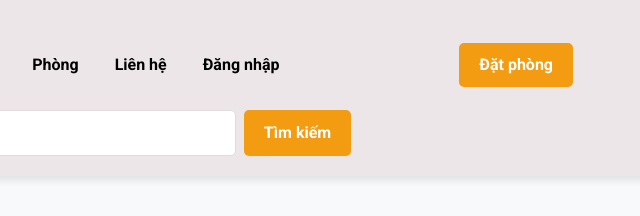
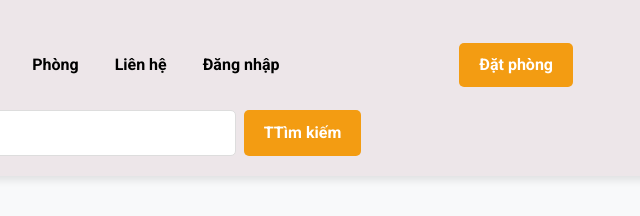
Before and after one commit to TilerNguyen123/Booking-kh-ch-s-n, a plain HTML site: page about/index.html in a window 1280 px wide. Shown: the top 216 px of the page, 625-1265 px from the left. Drawn offline with nearby package versions, Linux system fonts and the light colour scheme.

Commit message:
tao mới sửa ...

```diff
--- a/about/index.html
+++ b/about/index.html
@@ -7,7 +7,8 @@
     <title>Giới Thiệu - LuxStay</title>
     <link href="https://cdn.jsdelivr.net/npm/bootstrap@5.3.0-alpha1/dist/css/bootstrap.min.css" rel="stylesheet">
     <link rel="stylesheet" href="/customer/styles.css">
-    <link href="https://fonts.googleapis.com/css2?family=Roboto:wght@400;500;700&family=Lora:wght@400;700&display=swap" rel="stylesheet">
+    <link href="https://fonts.googleapis.com/css2?family=Roboto:wght@400;500;700&family=Lora:wght@400;700&display=swap"
+        rel="stylesheet">
 </head>
 
 <body>
@@ -59,8 +60,9 @@
             <div class="row justify-content-center">
                 <div class="col-md-8">
                     <form class="search-form d-flex">
-                        <input type="text" class="form-control me-2" placeholder="Tìm kiếm phòng..." aria-label="Tìm kiếm phòng">
-                        <button class="btn btn-warning" type="submit">Tìm kiếm</button>
+                        <input type="text" class="form-control me-2" placeholder="Tìm kiếm phòng..."
+                            aria-label="Tìm kiếm phòng">
+                        <button class="btn btn-warning" type="submit">TTìm kiếm</button>
                     </form>
                 </div>
             </div>
@@ -96,14 +98,16 @@
                     <div class="facility-item">
                         <img src="/image/wifi-158401_1280.webp" alt="" width="100%">
                         <h5>Wifi miễn phí</h5>
-                        <p>Chúng tôi cung cấp Wifi miễn phí tốc độ cao, đảm bảo bạn luôn kết nối với bạn bè và công việc.</p>
+                        <p>Chúng tôi cung cấp Wifi miễn phí tốc độ cao, đảm bảo bạn luôn kết nối với bạn bè và công
+                            việc.</p>
                     </div>
                 </div>
                 <div class="col-md-4">
                     <div class="facility-item">
                         <img src="/image/gym.jpg" alt="" width="100%">
                         <h5>Phòng tập gym</h5>
-                        <p>Hãy rèn luyện sức khỏe trong không gian phòng gym hiện đại của chúng tôi với đầy đủ thiết bị.</p>
+                        <p>Hãy rèn luyện sức khỏe trong không gian phòng gym hiện đại của chúng tôi với đầy đủ thiết bị.
+                        </p>
                     </div>
                 </div>
                 <div class="col-md-4">
```
